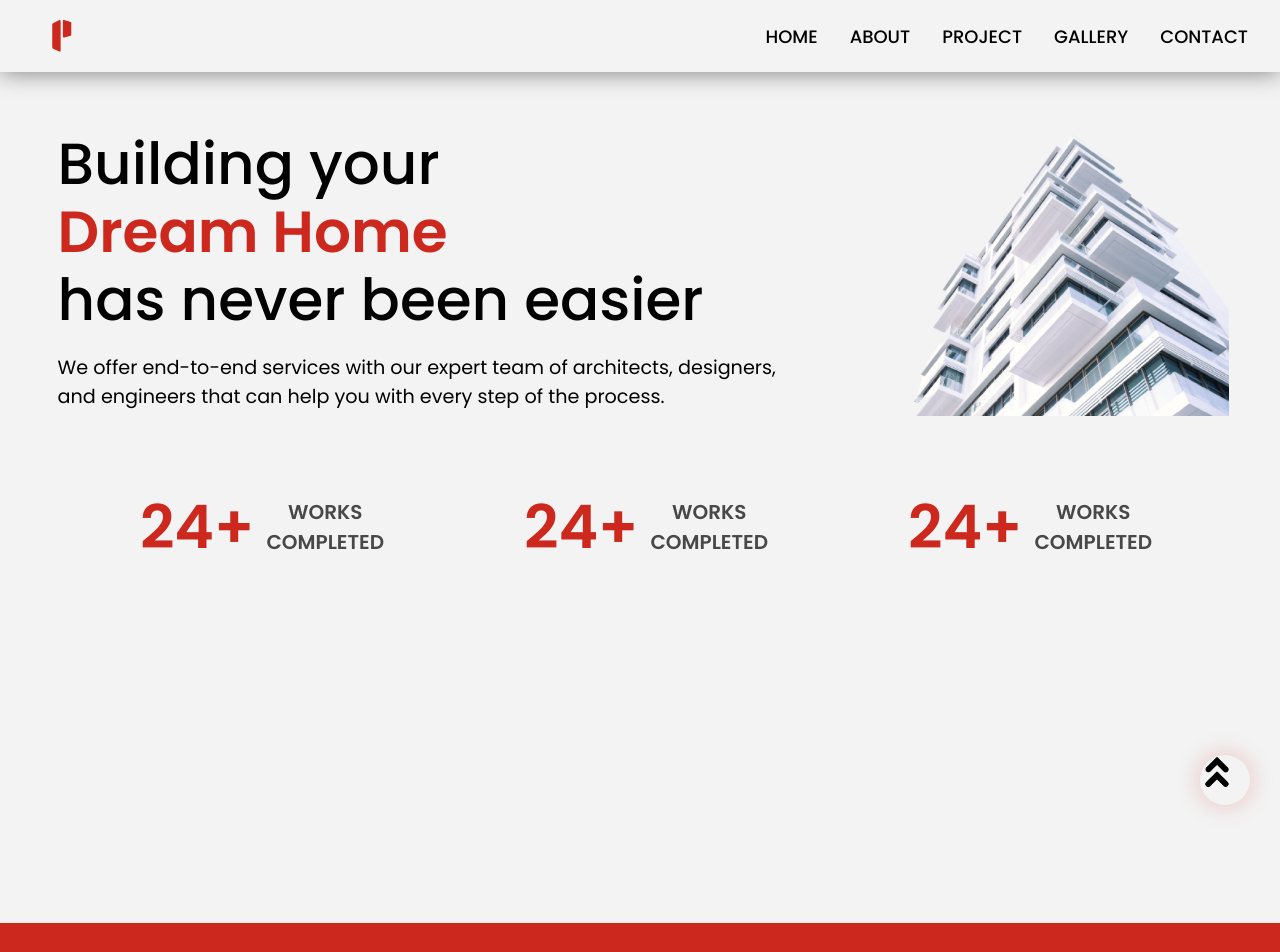
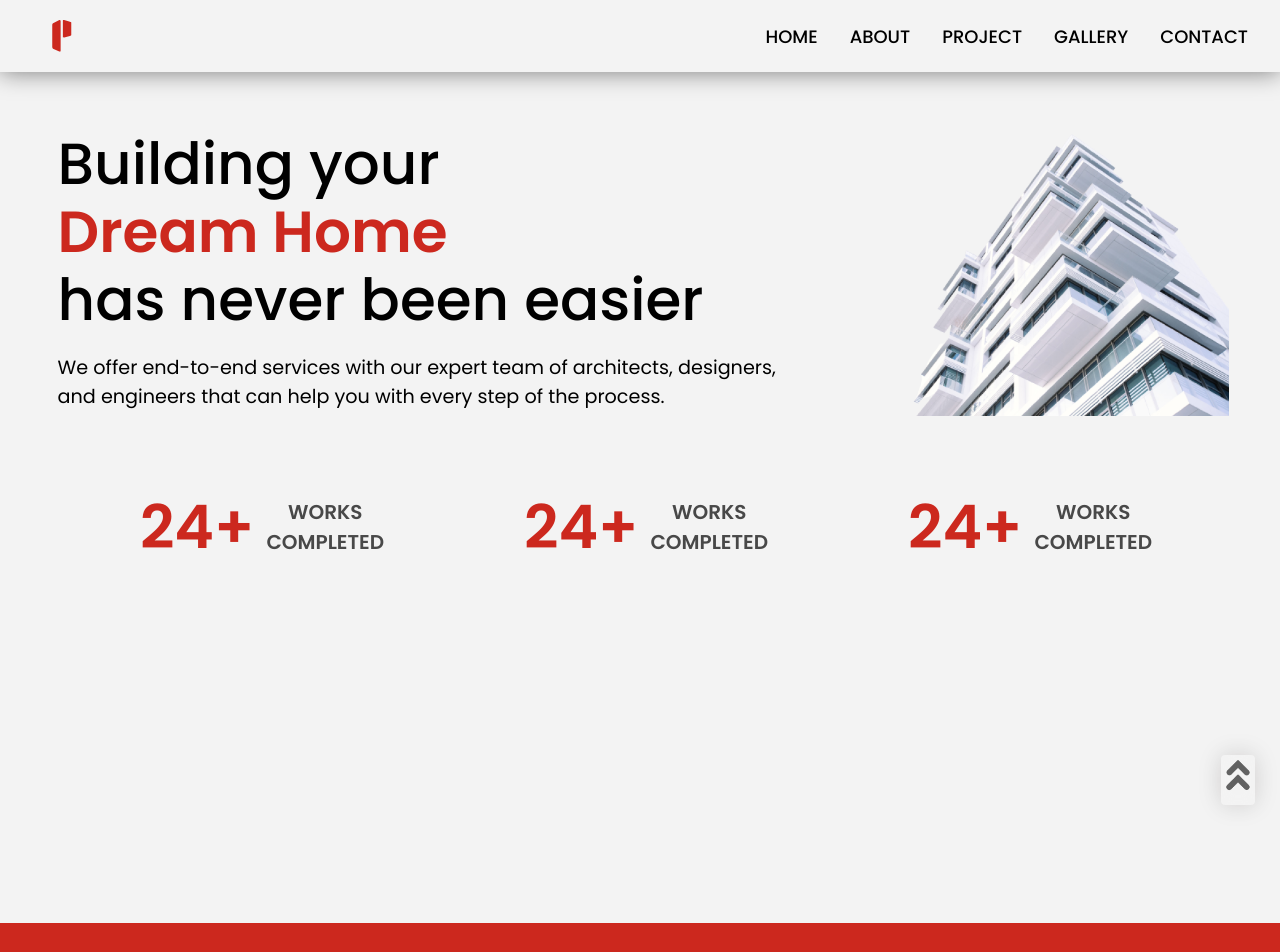
Before and after one commit to 4N1Z/PaithrikaHome, a React (Vite) app: page / in a window 1280 px wide. Shown: the top 952 px of the page. Built offline with nearby package versions, Linux system fonts and the light colour scheme.

Commit message:
new scroll top

```diff
--- a/src/App.css
+++ b/src/App.css
@@ -45,34 +45,38 @@ section{
   position: fixed;
   /* visibility: hidden;
   opacity: 0; */
-  right: 30px;
+  right: 25px;
   bottom: -5px;
   z-index: 996;
-  /* background: linear-gradient(75deg, #CCFF00, #616161c5, #ccff00d7, #4b4b4b); */
   /* background-color: #CC281E; */
   background-color: #F3F3F3;
-  box-shadow: 0px 0px 24px rgba(204, 40, 30, 0.25);
-	background-size: 400% 400%;
+  box-shadow: 0px 0px 24px rgba(24, 1, 0, 0.259);
+	/* background-size: 400% 400%; */
 	animation: gradient 12s ease infinite;
-  width: 50px;
+  /* width: 50px; */
   height: 50px;
-  border-radius: 50px;
+  border-radius: 4px;
   transition: all 0.4s;
+  opacity: 60%;
+  backdrop-filter: blur(6px);
 
 
 }
 .scroll-top img {
+  padding-top: 2.5px;
   width: 34px;
-  line-height: 0;
+  /* line-height: 0; */
 }
 
 .scroll-top:hover {
-  box-shadow: 0px 0px 24px rgba(204, 39, 30, 0.75);
-  transform: translateX(6px);
+  box-shadow: 0px 0px 24px rgba(204, 39, 30, 0.25);
+  transform: translateY(6px);
+  height: 65px;
 
-	background-size: 400% 400%;
-	animation: gradient 12s ease infinite;
+  opacity: 100%;
+	animation: gradient 22s ease infinite;
   transition: .5s;
+
   /* box-shadow: 0px 0px 23px #cc/ff00c9; */
 }
 /* @media (max-width: 768px) {
--- a/src/components/Projects/Projects.css
+++ b/src/components/Projects/Projects.css
@@ -37,7 +37,7 @@ body,.projectMainContainer{
     width:100%;
     height: 100%;
     position: relative;
-    z-index: 1100;
+    z-index: 100;
     background: linear-gradient(0deg, rgba(0,0,0,1) 10%, rgba(0,0,0,0) 100%);
 }
 .black-overlay>p{
```
